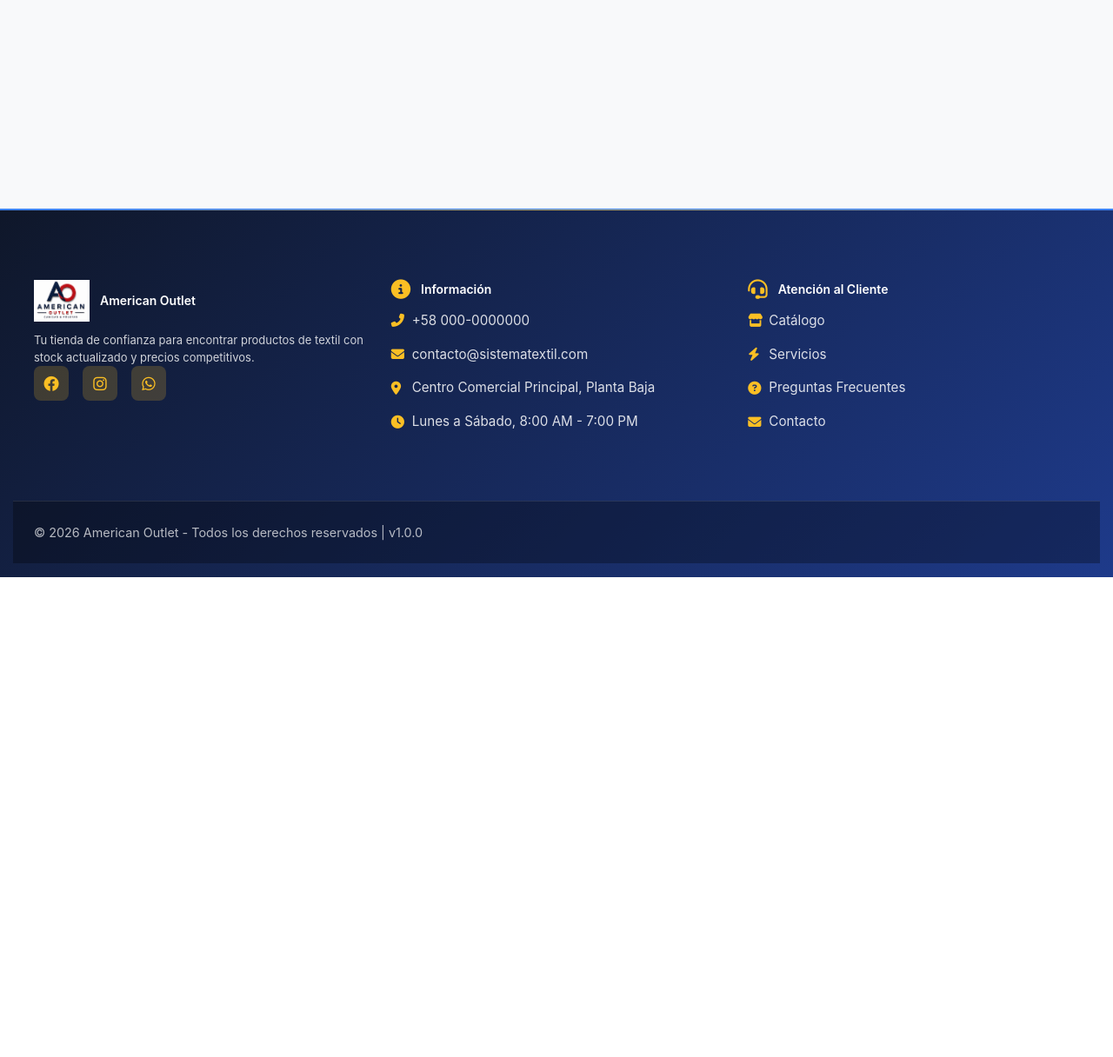
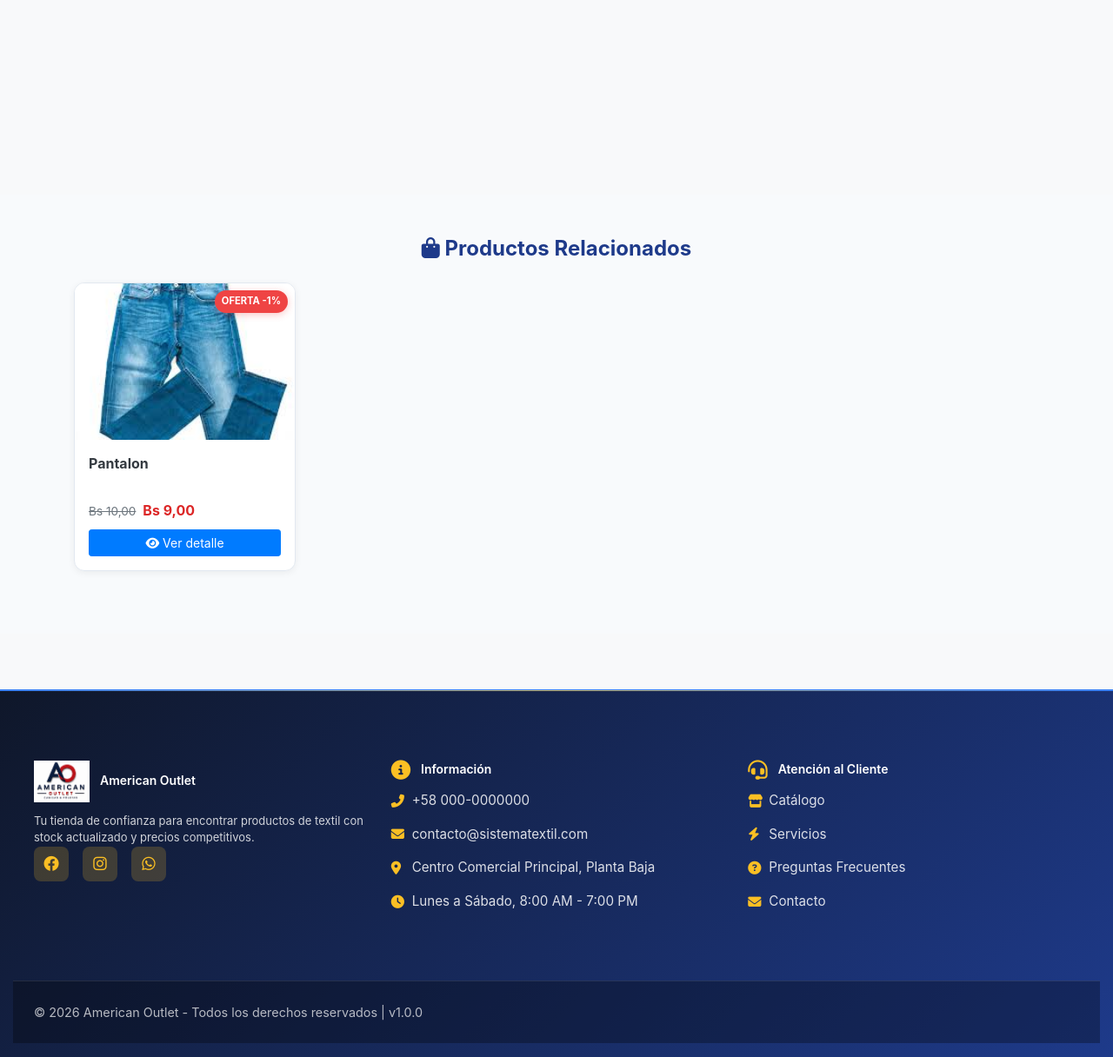
Before and after one commit to Guilder23/Sistema-Textil, a Django app: page /producto/5/ in a window 1280 px wide. Shown: the part 697-1913 px from the top of the page at 87% size. Before the commit the page ends 1361 px from the top, so only its background shows below. Run offline with Django 4.2, Linux system fonts and the light colour scheme; data comes from the database, SQL or seed files in the repository; data that the repository does not hold is empty; some libraries are stand-ins or nearby versions.

Commit message:
Seccion de productos relacionadod

```diff
--- a/apps/core/views.py
+++ b/apps/core/views.py
@@ -116,7 +116,17 @@ def inicio(request):
 
 def detalle_producto(request, producto_id):
 	producto = get_object_or_404(Producto, id=producto_id, publicado=True, activo=True)
-	return render(request, 'core/detalle_producto.html', {'producto': producto})
+	productos_relacionados = (
+		Producto.objects.select_related('categoria')
+		.filter(publicado=True, activo=True, categoria_id=producto.categoria_id)
+		.exclude(id=producto.id)
+		.order_by('-fecha_creacion')[:4]
+	)
+	return render(
+		request,
+		'core/detalle_producto.html',
+		{'producto': producto, 'productos_relacionados': productos_relacionados},
+	)
 
 
 def ver_carrito(request):
--- a/static/css/core/detalle_producto.css
+++ b/static/css/core/detalle_producto.css
@@ -304,3 +304,101 @@ h1.display-4 {
         max-width: 100%;
     }
 }
+
+/* ================================================
+   PRODUCTOS RELACIONADOS
+   ================================================ */
+
+.productos-relacionados-section {
+    background: #f8fafc;
+    padding: 3rem 0;
+    margin-top: 3rem;
+}
+
+.producto-relacionado-card {
+    border: 1px solid #e2e8f0;
+    border-radius: 12px;
+    overflow: hidden;
+    background: #fff;
+    box-shadow: 0 2px 8px rgba(0, 0, 0, 0.06);
+    transition: all 0.3s ease;
+    cursor: pointer;
+}
+
+.producto-relacionado-card:hover {
+    transform: translateY(-4px);
+    box-shadow: 0 8px 25px rgba(0, 0, 0, 0.12);
+    border-color: #3b82f6;
+}
+
+.producto-relacionado-img {
+    width: 100%;
+    height: 180px;
+    object-fit: cover;
+    transition: transform 0.3s ease;
+}
+
+.producto-relacionado-card:hover .producto-relacionado-img {
+    transform: scale(1.05);
+}
+
+.badge-oferta-relacionado {
+    position: absolute;
+    top: 8px;
+    right: 8px;
+    background: #ef4444;
+    color: white;
+    padding: 4px 8px;
+    border-radius: 20px;
+    font-weight: 700;
+    font-size: 0.7rem;
+    z-index: 6;
+    box-shadow: 0 2px 8px rgba(239, 68, 68, 0.3);
+    text-transform: uppercase;
+}
+
+.producto-relacionado-card .card-body {
+    padding: 1rem;
+}
+
+.producto-relacionado-card .card-title {
+    font-size: 0.95rem;
+    line-height: 1.4;
+    height: 2.8em;
+    overflow: hidden;
+    display: -webkit-box;
+    -webkit-line-clamp: 2;
+    line-clamp: 2;
+    -webkit-box-orient: vertical;
+    box-orient: vertical;
+}
+
+/* Responsive para productos relacionados */
+@media (max-width: 767.98px) {
+    .productos-relacionados-section {
+        padding: 2rem 0;
+        margin-top: 2rem;
+    }
+
+    .producto-relacionado-img {
+        height: 150px;
+    }
+}
+
+@media (max-width: 575.98px) {
+    .productos-relacionados-section {
+        padding: 1.5rem 0;
+    }
+
+    .productos-relacionados-section h3 {
+        font-size: 1.25rem !important;
+    }
+
+    .producto-relacionado-img {
+        height: 140px;
+    }
+
+    .col-md-6 {
+        margin-bottom: 1rem !important;
+    }
+}
--- a/templates/core/detalle_producto.html
+++ b/templates/core/detalle_producto.html
@@ -143,6 +143,55 @@
     </div>
 </div>
 
+<!-- PRODUCTOS RELACIONADOS -->
+{% if productos_relacionados %}
+<section class="productos-relacionados-section mt-5">
+    <div class="container">
+        <h3 class="mb-4 text-center" style="color: #1e3a8a; font-weight: 700; font-size: 1.5rem;">
+            <i class="fas fa-shopping-bag"></i> Productos Relacionados
+        </h3>
+        <div class="row">
+            {% for producto in productos_relacionados %}
+            <div class="col-xl-3 col-lg-4 col-md-6 mb-4">
+                <div class="card producto-card h-100 producto-relacionado-card">
+                    <div class="position-relative">
+                        {% if producto.tiene_descuento %}
+                        <div class="badge-oferta-relacionado">
+                            Oferta -{% if producto.descuento_tipo == 'PORCENTAJE' %}{{ producto.descuento_valor|floatformat:0 }}%{% else %}Bs {{ producto.descuento_valor|floatformat:0 }}{% endif %}
+                        </div>
+                        {% endif %}
+                        {% if producto.imagen %}
+                        <img src="{{ producto.imagen.url }}" class="card-img-top producto-relacionado-img" alt="{{ producto.nombre }}">
+                        {% elif producto.imagen_url %}
+                        <img src="{{ producto.imagen_url }}" class="card-img-top producto-relacionado-img" alt="{{ producto.nombre }}">
+                        {% else %}
+                        <img src="{% static 'img/imagenes/imagen1.png' %}" class="card-img-top producto-relacionado-img" alt="Imagen por defecto">
+                        {% endif %}
+                    </div>
+                    <div class="card-body">
+                        <h5 class="card-title mb-2 text-dark" style="font-weight: 700; font-size: 1rem;">{{ producto.nombre }}</h5>
+
+                        <div class="mb-2">
+                            {% if producto.tiene_descuento %}
+                                <span class="text-muted" style="text-decoration: line-through; font-size: 0.85rem;">Bs {{ producto.precio_usd|floatformat:2 }}</span>
+                                <span class="text-danger font-weight-bold ml-1" style="font-size: 1rem;">Bs {{ producto.precio_oferta|floatformat:2 }}</span>
+                            {% else %}
+                                <span class="text-dark font-weight-bold" style="font-size: 1rem;">Bs {{ producto.precio_usd|floatformat:2 }}</span>
+                            {% endif %}
+                        </div>
+
+                        <a href="{% url 'core:detalle_producto' producto.id %}" class="btn btn-primary btn-sm btn-block">
+                            <i class="fas fa-eye"></i> Ver detalle
+                        </a>
+                    </div>
+                </div>
+            </div>
+            {% endfor %}
+        </div>
+    </div>
+</section>
+{% endif %}
+
 {% include 'componentes/footer-inicio.html' %}
 {% endblock %}
 
```
